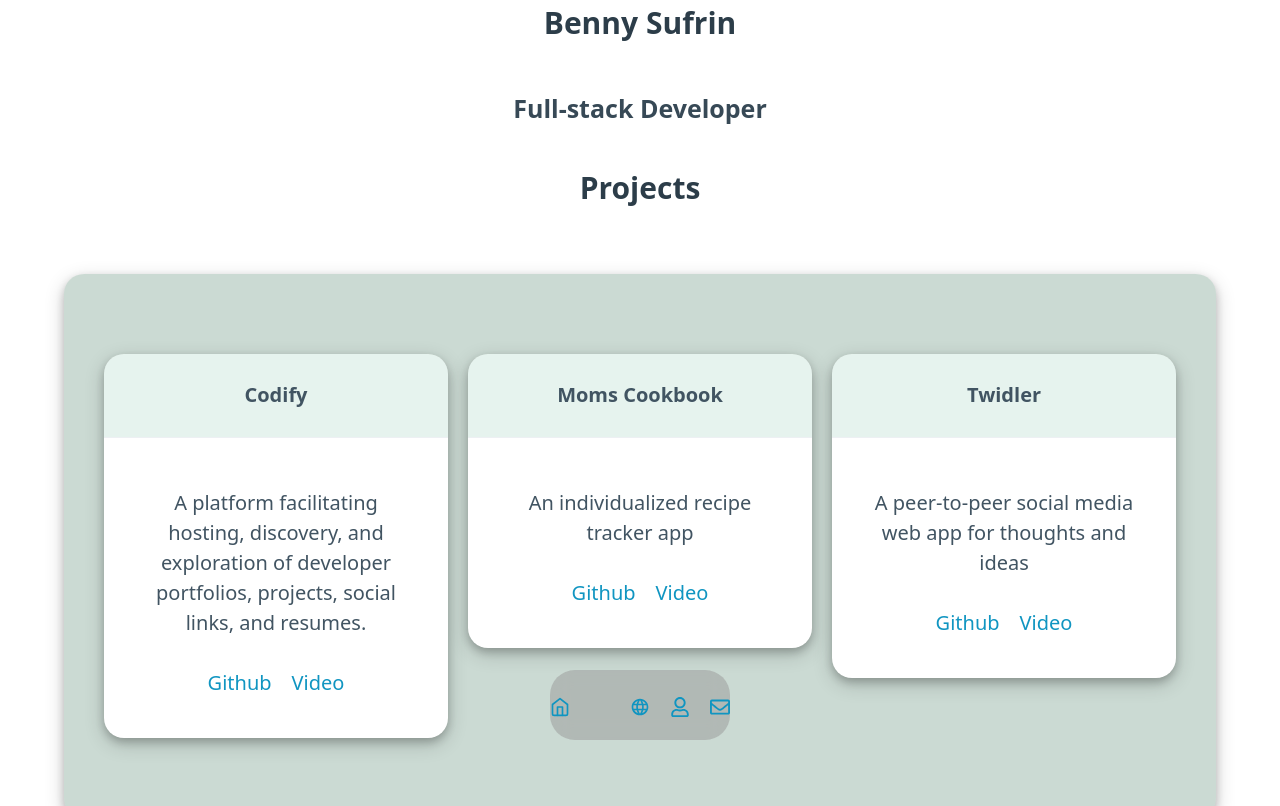
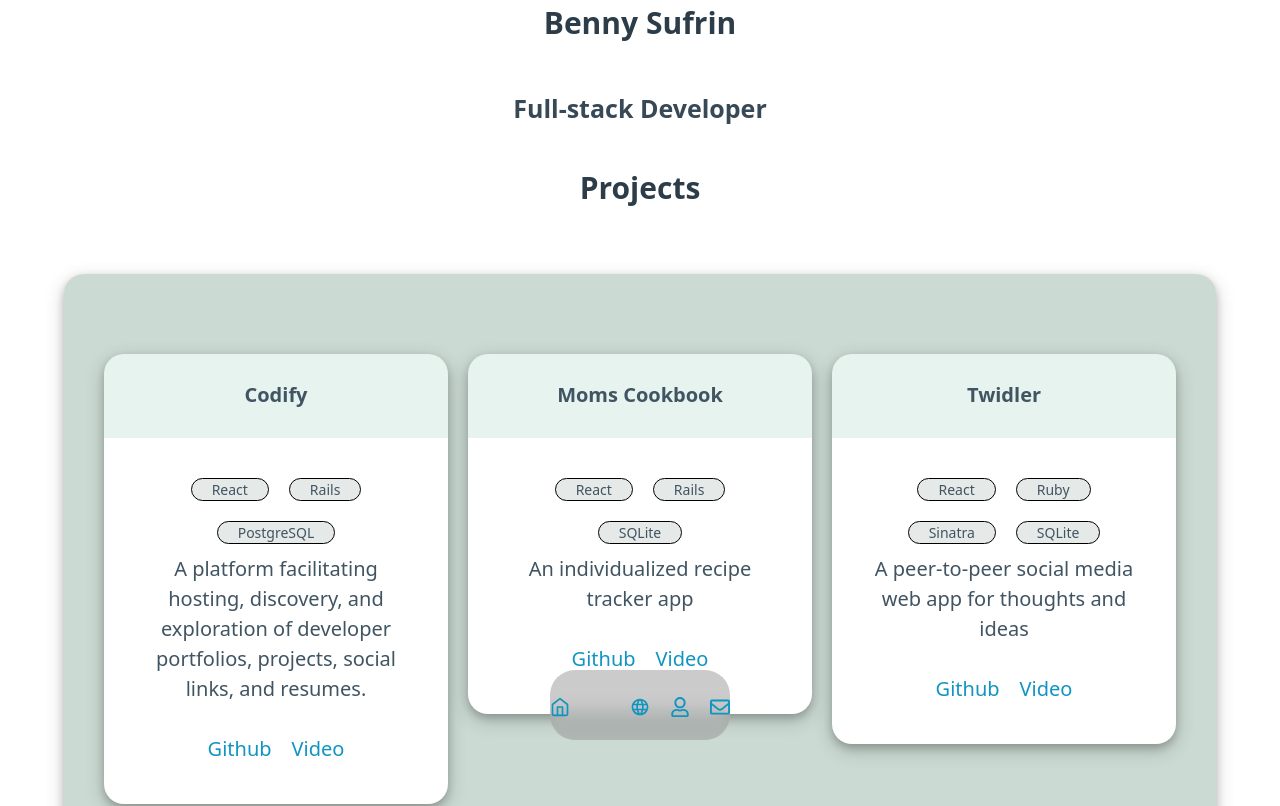
Before and after one commit to bennysuf/portfolio, a JavaScript app: page / in a window 1280 px wide. Shown: the top 806 px of the page. Built offline with nearby package versions, Linux system fonts and the light colour scheme; some icons are missing.

Commit message:
add techstacks

```diff
--- a/src/components/projects/ProjectList.js
+++ b/src/components/projects/ProjectList.js
@@ -3,7 +3,7 @@ const projectList = [
     id: 1,
     name: "Codify",
     description: "A platform facilitating hosting, discovery, and exploration of developer portfolios, projects, social links, and resumes.",
-    techStack: [],
+    techStack: ["React", "Rails", "PostgreSQL"],
     github: "https://github.com/bennysuf/Codify",
     video: "https://youtu.be/0M-XUoCHVUk",
   },
@@ -11,7 +11,7 @@ const projectList = [
     id: 2,
     name: "Moms Cookbook",
     description: "An individualized recipe tracker app",
-    techStack: [],
+    techStack: ["React", "Rails", "SQLite"],
     github: "https://github.com/bennysuf/moms-cook-book",
     video: "https://youtu.be/tjT1x5CfWpk?si=KRnfoo_9W2y0FX5i",
   },
@@ -19,7 +19,7 @@ const projectList = [
     id: 3,
     name: "Twidler",
     description: "A peer-to-peer social media web app for thoughts and ideas",
-    techStack: [],
+    techStack: ["React", "Ruby", "Sinatra", "SQLite"],
     github: "https://github.com/bennysuf/twidler-frontend",
     video: "https://youtu.be/meK-mR5-XNU?si=F_bBvR6gJXeS3Av3",
   },
```
